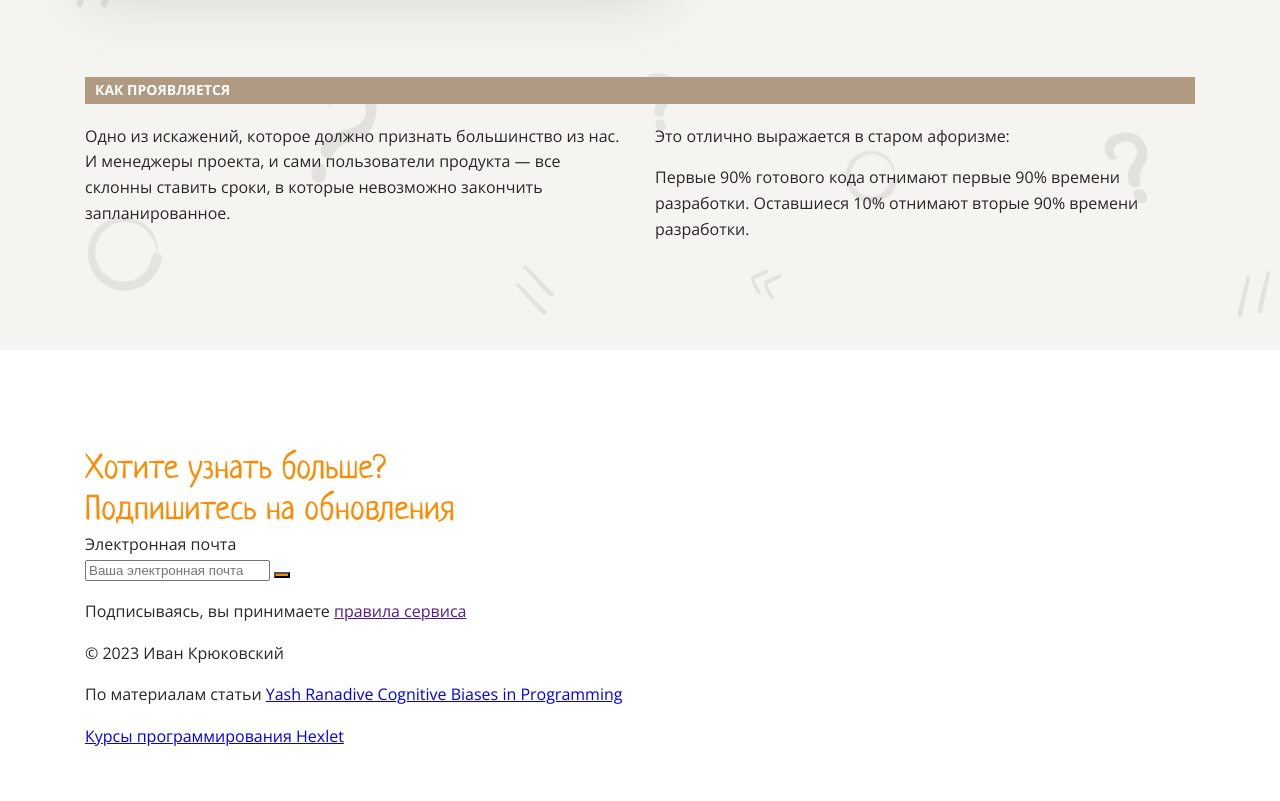
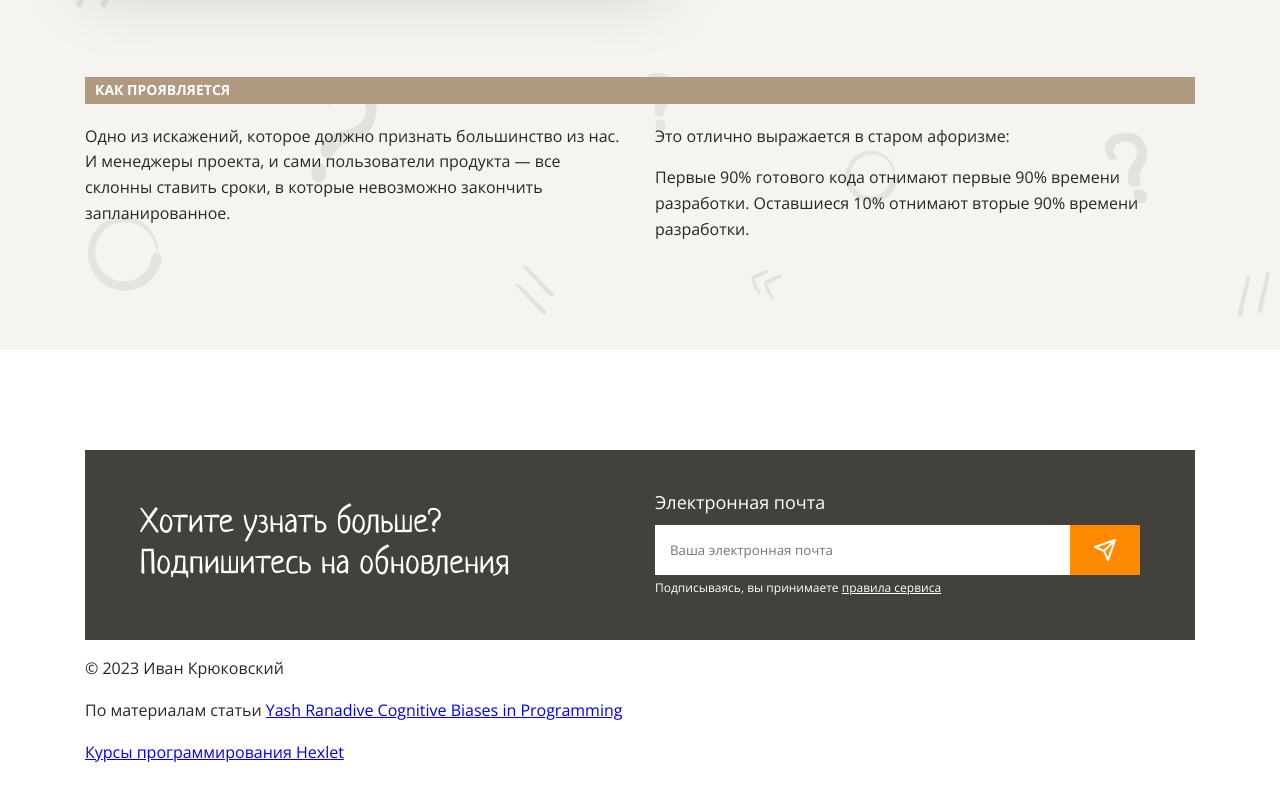
Before and after one commit to aronorance/layout-designer-project-lvl1, a website: page src/index.html in a window 1280 px wide. Shown: the part 6868-7669 px from the top of the page. Drawn offline with Linux system fonts and the light colour scheme.

Commit message:
Add subscription section styles

```diff
--- a/src/index.html
+++ b/src/index.html
@@ -154,15 +154,15 @@
 
   <footer>
     <div class="container">
-      <div>
-        <h3>Хотите узнать больше?<br>Подпишитесь на обновления</h3>
+      <div class="subscription">
+        <h3 class="subscription-title">Хотите узнать больше?<br>Подпишитесь на обновления</h3>
         <form>
-          <label for="email">Электронная почта</label>
-          <div>
-            <input id="email" type="email" placeholder="Ваша электронная почта">
-            <button class="button"></button>
+          <label class="subscription-label" for="email">Электронная почта</label>
+          <div class="subscription-fieldset">
+            <input class="subscription-input" id="email" type="email" placeholder="Ваша электронная почта">
+            <button class="button subscription-button"></button>
           </div>
-          <p>Подписываясь, вы принимаете <a href="">правила сервиса</a></p>
+          <p class="subscription-agreement">Подписываясь, вы принимаете <a class="subscription-link" href="">правила сервиса</a></p>
         </form>
       </div>
       <div>
--- a/src/styles/style.css
+++ b/src/styles/style.css
@@ -333,3 +333,65 @@ h3 {
 .background-brown .distortion-title {
   color: var(--color-white);
 }
+
+/* subscription section */
+
+.subscription {
+  display: flex;
+  justify-content: space-between;
+  align-items: center;
+  padding: 40px 55px;
+
+  color: var(--color-white);
+  background-color: var(--color-primary-dark);
+}
+
+.subscription-title {
+  color: var(--color-white);
+}
+
+.subscription-label {
+  display: block;
+  margin-bottom: 0.5em;
+
+  font-size: 18px;
+
+  cursor: text;
+}
+
+.subscription-fieldset {
+  display: flex;
+}
+
+.subscription-input {
+  box-sizing: border-box;
+  padding: 15px;
+  width: 415px;
+  height: 50px;
+
+  font-family: var(--font-main);
+
+  border: none;
+  outline: none;
+}
+
+.subscription-button {
+  width: 70px;
+  height: 50px;
+
+  background-image: url("../images/send.svg");
+  background-position: center;
+  background-repeat: no-repeat;
+  border: none;
+  cursor: pointer;
+}
+
+.subscription-agreement {
+  margin: 0;
+
+  font-size: 12px;
+}
+
+.subscription-link {
+  color: inherit;
+}
```
